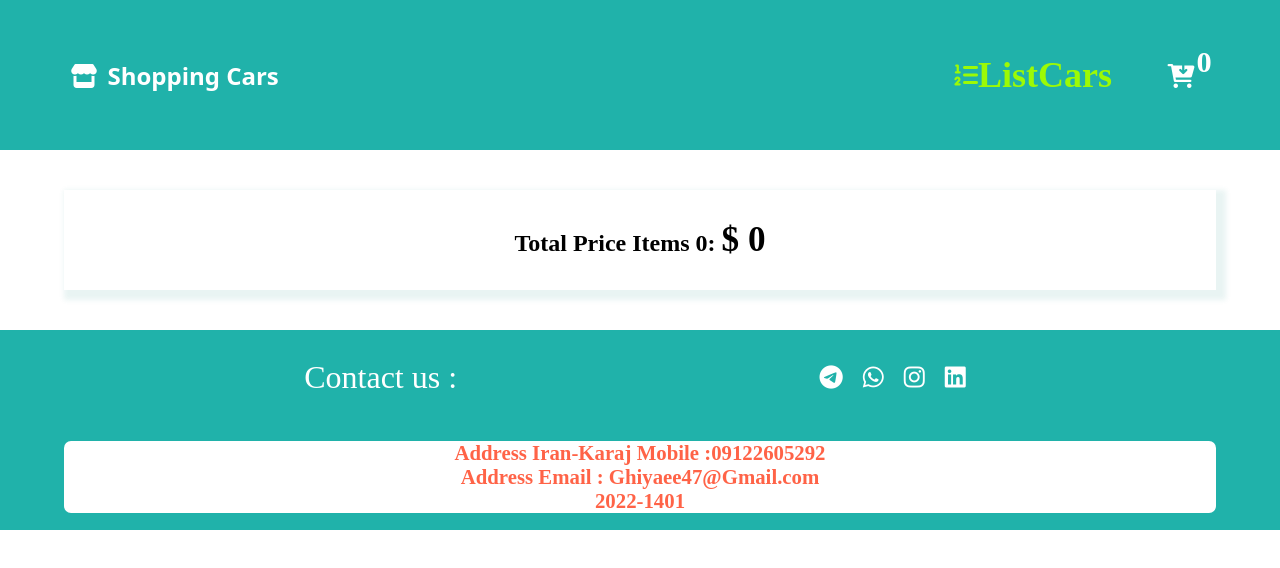
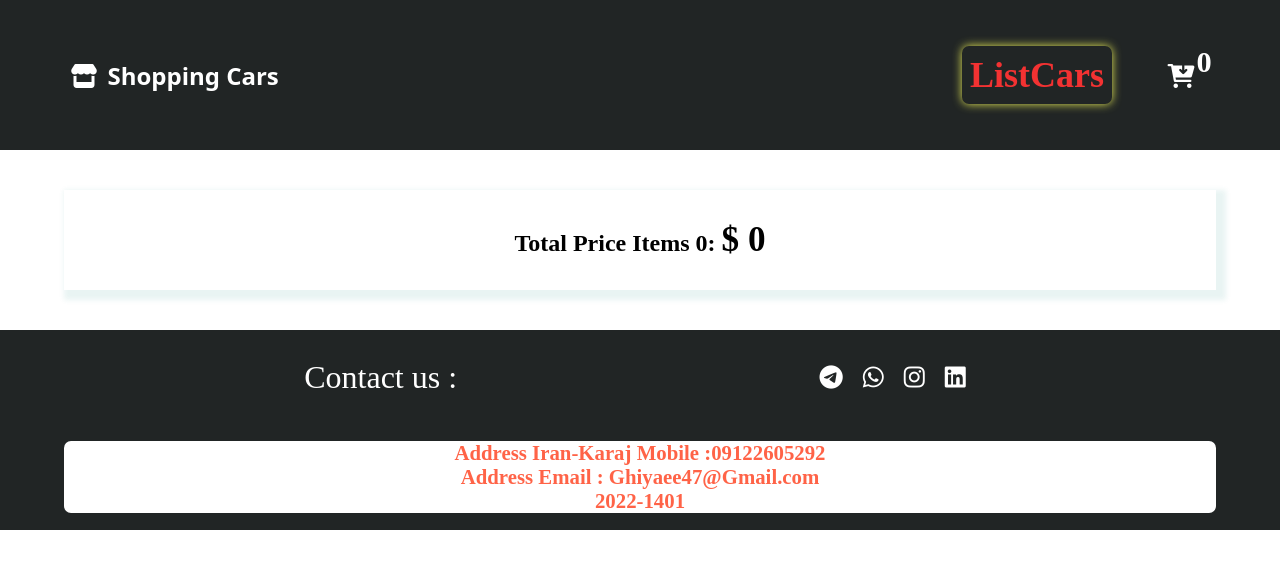
Before and after one commit to ghiyaee/shopping-cars, a React (Create React App) app: page / in a window 1280 px wide. Both pictures are taken after a click on the element 1180 px from the left and 76 px from the top of the page. Shown: the top 568 px of the page. Built offline with nearby package versions, Linux system fonts and the light colour scheme.

Commit message:
upsate listcars transfrom

```diff
--- a/src/components/Header.jsx
+++ b/src/components/Header.jsx
@@ -25,6 +25,8 @@ const Header = ({ setShow, basket, filter_car_Handel, filter_cars_Handel }) => {
       }
     });
   }, []);
+  const hiden = { transform: ' translateY(-120px)' }
+
   return (
     <>
       <nav className="nav__container">
@@ -54,10 +56,11 @@ const Header = ({ setShow, basket, filter_car_Handel, filter_cars_Handel }) => {
           </div>
         </div> */}
         <span className="list__cars" onClick={() => listHandel()}>
-          <i class="fa-solid fa-list-ol"></i>
+          {/* <i class="fa-solid fa-list-ol"></i> */}
           <h2>ListCars</h2>
         </span>
-        <div className={`list-cars ${list ? "show" : "hiden"}`}>
+        {/* //${list ? "show" : "hiden"} */}
+        <div className={`list-cars ${list ? 'show' : hiden} `}>
           <ul>
             <li onClick={(e) => filter_car_Handel(e.target.textContent)}>
               BENZ
--- a/src/styles/app.css
+++ b/src/styles/app.css
@@ -20,7 +20,7 @@
 }
 .content {
   width:1000px;
-  height: 550px;
+  height: 400px;
   margin: 1rem auto;
 
 }
--- a/src/styles/footer.css
+++ b/src/styles/footer.css
@@ -1,7 +1,7 @@
 .footer__container{
     width: 100%;
    height: 200px;
-   background:lightseagreen ;
+     background-color: rgba(33, 37, 37);
    display: flex;
    flex-direction: column;
    margin-top: 2.2rem;
--- a/src/styles/header.css
+++ b/src/styles/header.css
@@ -5,10 +5,10 @@
 }
 .nav__container {
   width: 100%;
-  background-color: lightseagreen;
+  background-color: rgba(33, 37, 37);
   height: 150px;
   position: sticky;
-  top:0;
+  top: 0;
   z-index: 999;
   display: flex;
   /* flex-direction: column; */
@@ -21,7 +21,7 @@
   justify-content: space-between;
   align-items: center;
 }
-.icon{
+.icon {
   margin-right: 10px;
 }
 
@@ -32,11 +32,11 @@
   color: white;
   cursor: pointer;
 }
-.icone{
+.icone {
   display: flex;
   align-items: center;
 }
-.icone .icons{
+.icone .icons {
   margin-right: 10px;
   color: white;
 }
@@ -49,91 +49,95 @@
 
 .nav__basket :nth-child(2) {
   position: relative;
-  top:-13px;
+  top: -13px;
   right: -2px;
   font-size: 1.9rem;
-  background-color:transparent;
-  color:white ;
+  background-color: transparent;
+  color: white;
   font-weight: bold;
 }
-.input{
+.input {
   width: 50%;
   display: flex;
   justify-content: space-between;
   position: absolute;
-left:20rem;
+  left: 20rem;
 }
- .input input{
+.input input {
   width: 60%;
   padding: 6px;
   border: none;
   outline: none;
   margin-bottom: 7px;
   box-shadow: 0 1px 5px 6px rgb(250, 247, 247);
-background:rgb(218, 212, 211);
+  background: rgb(218, 212, 211);
   color: rgb(34, 17, 17);
   border-radius: 1px;
   font-size: 1rem;
 }
-.hiden{
-  display: none;
+
+.iconSearch {
+  position: absolute;
+  right: 12.9rem;
+  top: 7.5px;
 }
-.show{
-  display: block;
-}
-.iconSearch{
-  position: absolute;
-  right:12.9rem;
-  top:7.5px
-}
-.list__cars{
+.list__cars {
   position: absolute;
   right: 10.5rem;
   cursor: pointer;
-  color: rgb(156, 250, 5);
+  color: rgba(247, 51, 51, 0.986);
   font-weight: bold;
   display: flex;
   justify-content: center;
   align-items: center;
   font-size: 1.5rem;
+  box-shadow:0px 0px 10px 0px rgba(245, 248, 90, 0.925);
+  padding: 0.5rem;
+  border-radius: 7px;
 }
-.list__cars h2{
+.list__cars h2 {
   margin-left: 0px;
 }
-.list-cars{
-  position:absolute;
-  right:20.8rem;
-  top:2.5rem;
+.list-cars {
+  position: absolute;
+  right: 20.9rem;
+  top: 2.5rem;
+  transform: translateY(-120px);
+  transition: all 0.7s ease-in-out;
 }
 
-.list-cars ul{
+.show {
+  transform: translateY(0px);
+}
+
+.list-cars ul {
   list-style: none;
   border: 3px solid #eee;
   display: flex;
-   background: rgba(209, 212, 165, 0.9);
+  background:white;
   border-radius: 3px;
 }
 .list-cars li {
   padding: 1.5rem;
   cursor: pointer;
-  transition: all .6s ease-in-out;
+  transition: all 0.6s ease-in-out;
   font-weight: bold;
 }
-.list-cars li:hover{
+.list-cars li:hover {
   background: rgba(241, 237, 169, 0.9);
   color: rgb(231, 47, 14);
 }
-@media(min-width:700px){
-  .input{
+@media (min-width: 700px) {
+  .input {
     position: absolute;
-    top:33px;
-    right:180px;
+    top: 33px;
+    right: 180px;
     width: 30%;
   }
 }
-@media(max-width:700px){
-  .list__cars,.iconSearch{
+@media (max-width: 700px) {
+  .list__cars,
+  .iconSearch {
     display: none;
   }
-
 }
--- a/src/styles/slider.css
+++ b/src/styles/slider.css
@@ -14,7 +14,7 @@
 .arrow-left {
   position: absolute;
   bottom: 2%;
-  left: 6%;
+  left: 16%;
   color: #fff;
   cursor: pointer;
   font-size: 1.5rem;
@@ -31,7 +31,7 @@
 .arrow-right {
   position: absolute;
   bottom: 2%;
-  right: 85%;
+  right: 75%;
   color: #fff;
   cursor: pointer;
   font-size: 1.5rem;
@@ -49,7 +49,7 @@
     align-items: center;
     margin-top: 5px;
     position: absolute;
-    right: 1.5rem;
+    right: 9.5rem;
     bottom: 2%;
 }
 .dotSelf{
@@ -66,6 +66,7 @@
     font-size: .9rem;
     width: 20px;
     height: 20px;
+    left: 6%;
   }
   .arrow-right{
     top: 258px;
@@ -74,7 +75,11 @@
     height: 20px;
     right: 80%;
   }
+  .dotStyle{
+    right: 0.5rem;
+    bottom: 7.6rem;
+  }
   .dotSelf{
-    display: none;
+    font-size: 0.2rem;
   }
 }
```
Lines whose indentation alone changed are shown as unchanged.
